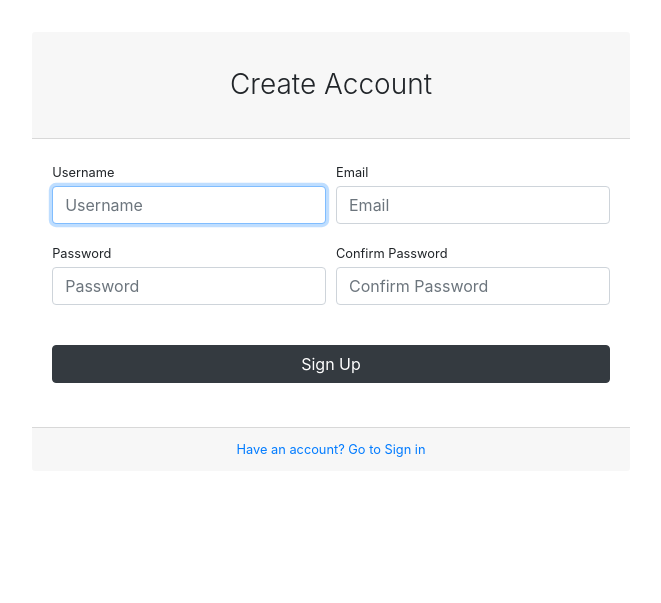
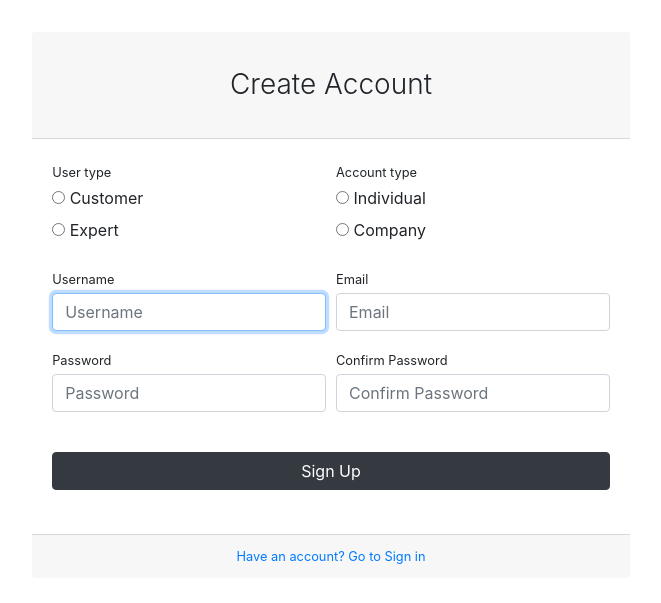
Before and after one commit to SvetlanaSumets11/itology, a Django app: page /register/ in a window 1280 px wide. Shown: the part 88-691 px from the top of the page, without its empty margins (309-970 px from the left). Run offline with Django 4.2, Linux system fonts and the light colour scheme; parts of the project's set-up code (start-up, migrations or seed data) failed here and were passed over; some libraries are stand-ins or nearby versions.

Commit message:
Add user_type and account_type

```diff
--- a/itology/apps.py
+++ b/itology/apps.py
@@ -4,6 +4,3 @@ from django.apps import AppConfig
 class ItologyConfig(AppConfig):
     default_auto_field = 'django.db.models.BigAutoField'
     name = 'itology'
-
-    def ready(self):
-        import itology.signals.create_profile  # noqa
--- /dev/null
+++ b/itology/config.py
@@ -0,0 +1,2 @@
+ACCOUNT_TYPE = (('Individual', 'Individual'), ('Company', 'Company'))
+USER_TYPE = (('Customer', 'Customer'), ('Expert', 'Expert'))
--- a/itology/forms/login.py
+++ b/itology/forms/login.py
@@ -3,6 +3,7 @@ from django.contrib.auth.forms import AuthenticationForm, UserCreationForm
 from django.contrib.auth.models import User
 from marshmallow import ValidationError
 
+from itology.config import ACCOUNT_TYPE, USER_TYPE
 from itology.models import Client
 
 PASSWORD_FIELDS = {'data-toggle': 'password', 'id': 'password'}
@@ -22,6 +23,8 @@ def _validate_email(email):
 class RegisterForm(UserCreationForm):
     username = forms.CharField(max_length=128, required=True, widget=forms.TextInput(attrs=_attrs('Username')))
     email = forms.EmailField(required=True, validators=[_validate_email], widget=forms.TextInput(attrs=_attrs('Email')))
+    user_type = forms.CharField(required=True, widget=forms.RadioSelect(choices=USER_TYPE))
+    account_type = forms.CharField(required=True, widget=forms.RadioSelect(choices=ACCOUNT_TYPE))
     password1 = forms.CharField(
         max_length=32,
         required=True,
@@ -35,9 +38,16 @@ class RegisterForm(UserCreationForm):
             attrs=_attrs('Confirm Password') | PASSWORD_FIELDS
         ))
 
-    class Meta:
-        model = User
-        fields = ['username', 'email', 'password1', 'password2']
+    def save(self, commit=True):
+        user_type = self.cleaned_data['user_type']
+        account_type = self.cleaned_data['account_type']
+
+        user = super(RegisterForm, self).save(commit=True)
+        client = Client.objects.create(user=user)
+        client.user_type = user_type
+        client.account_type = account_type
+        client.save()
+        return user
 
 
 class LoginForm(AuthenticationForm):
--- a/itology/models.py
+++ b/itology/models.py
@@ -3,9 +3,7 @@ from django.core.validators import MaxValueValidator, MinValueValidator
 from django.db import models
 from PIL import Image
 
-
-ACCOUNT_TYPE = (('Individual', 'Individual'), ('Company', 'Company'))
-USER_TYPE = (('Customer', 'Customer'), ('Expert', 'Expert'))
+from itology.config import ACCOUNT_TYPE, USER_TYPE
 
 
 class AbstractMixin:
--- a/templates/login/register.html
+++ b/templates/login/register.html
@@ -24,6 +24,20 @@
                                         </button>
                                     </div>
                                 {% endif %}
+                                <div class="form-row">
+                                    <div class="col-md-6">
+		                                <div class="form-group">
+		                                	<label class="small mb-1">User type</label>
+		                                    {{ form.user_type }}
+		                                </div>
+		                            </div>
+                                    <div class="col-md-6">
+		                                <div class="form-group">
+		                                	<label class="small mb-1">Account type</label>
+		                                    {{ form.account_type }}
+		                                </div>
+		                            </div>
+		                        </div>
                                 <div class="form-row">
                                     <div class="col-md-6">
 		                                <div class="form-group">
```
